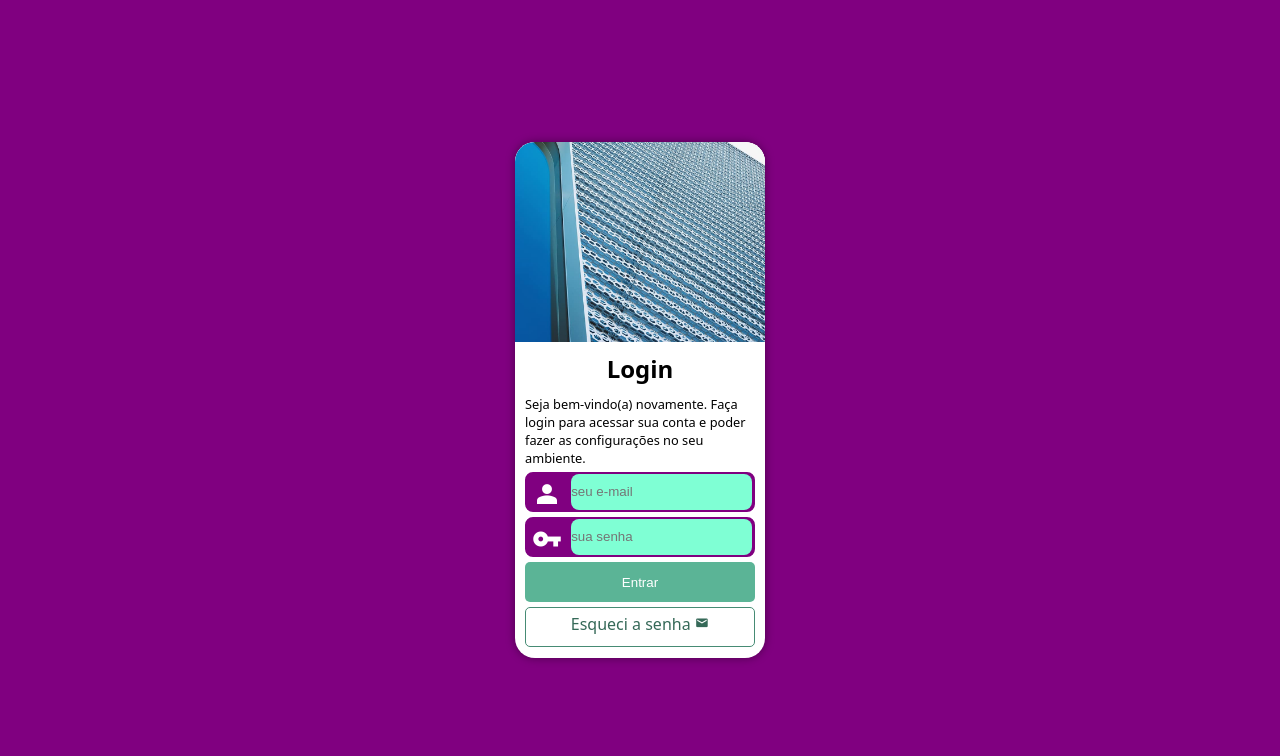
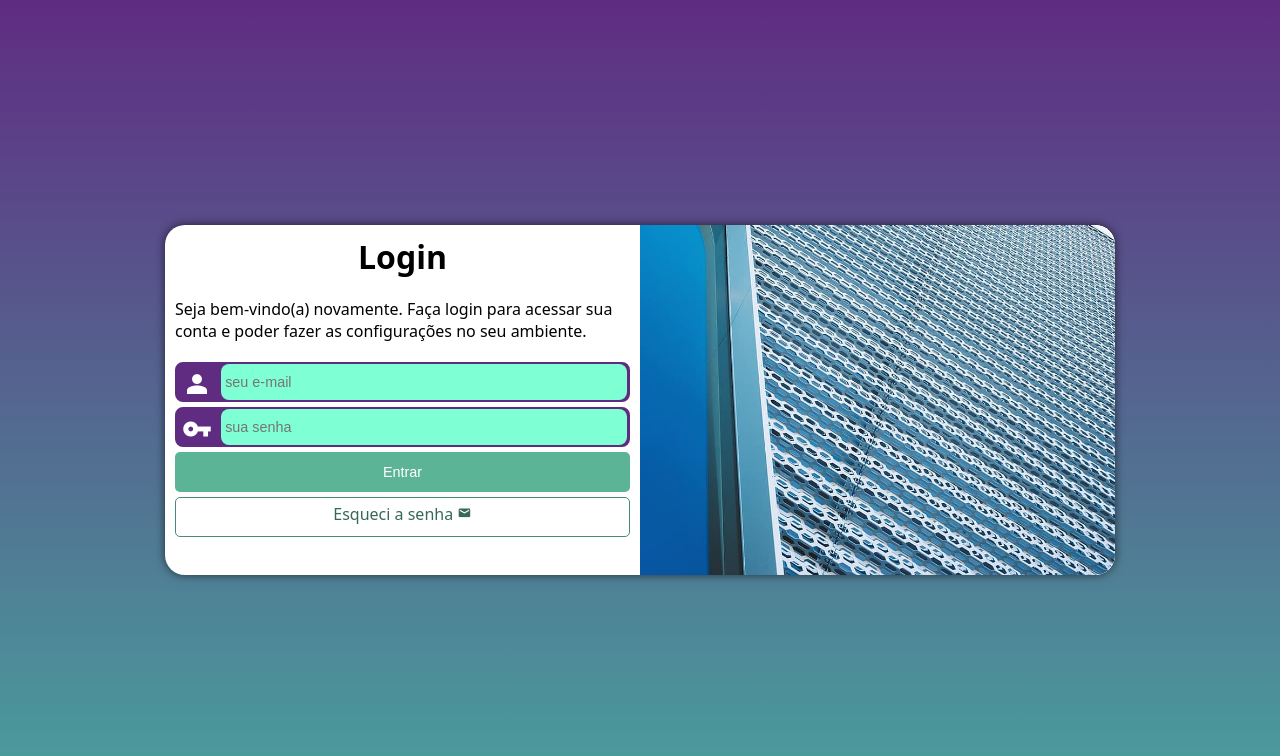
Before and after one commit to weritonpetreca/projeto-login, a plain HTML site: page index.html in a window 1280 px wide. Drawn offline with nearby package versions, Linux system fonts and the light colour scheme.

Commit message:
finalizado projeto cru

```diff
--- /dev/null
+++ b/estilos/media-query.css
@@ -0,0 +1,57 @@
+@charset "UTF-8";
+
+@media screen and (min-width: 768px) and (max-width: 992px) {
+    body {
+        background-image: linear-gradient(to bottom, #5f2c82, #49a09d);
+    }
+
+    section#login {
+        width: 80vw;
+        height: 280px;
+    }
+
+    section#login div#imagem {
+        width: 30%;
+        height: 100%;
+        float: left;
+
+    }
+
+    section#login div#formulario {
+        width: 70%;
+        height: 100%;
+        float: right;
+    }
+}
+
+@media screen and (min-width: 992px) {
+    body {
+        background-image: linear-gradient(to bottom, #5f2c82, #49a09d);
+    }
+
+    section#login {
+        width: 950px;
+        height: 350px;
+    }
+
+    section#login div#imagem {
+        width: 50%;
+        height: 100%;
+        float: right;
+    }
+
+    section#login div#formulario {
+        width: 50%;
+        height: 100%;
+        float: left;
+    }
+
+    section#login div#formulario h1 {
+        font-size: 2rem;
+    }
+
+    section#login div#formulario p {
+        font-size: 1rem;
+        padding: 10px 0px 15px 0px;
+    }
+}
--- a/estilos/style.css
+++ b/estilos/style.css
@@ -11,7 +11,7 @@ html, body {
     height: 100vh;
     font-family: system-ui, -apple-system, BlinkMacSystemFont, 'Segoe UI', Roboto, Oxygen, Ubuntu, Cantarell, 'Open Sans', 'Helvetica Neue', sans-serif;
     font-size: 1rem;
-    background-color: purple;
+    background-color: #5f2c82;
 }
 
 main {
@@ -26,7 +26,7 @@ section#login {
     width: 250px;
     height: 516px;
     border-radius: 20px;
-    box-shadow: 0px 0px 10px rgba(0, 0, 0, 0.4);
+    box-shadow: 0px 0px 10px rgba(0, 0, 0, 0.61);
     top: 50%;
     left: 50%;
     transform: translate(-50%, -50%);
@@ -36,6 +36,7 @@ section#login {
 }
 
 section#login div#imagem {
+    display: block;
     background: white url(../imagens/metal.jpg) no-repeat bottom;
     background-size: cover;
     height: 200px;
@@ -59,10 +60,10 @@ section#login div#formulario p {
 section#login div#formulario div.campo {
     height: 40px;
     width: 100%;
-    background-color: purple;
+    background-color: #5f2c82;
     margin: 5px 0px;
     border-radius: 8px;
-    border: 2px solid purple;
+    border: 2px solid #5f2c82;
 }
 
 section#login div#formulario div.campo label span {
@@ -80,7 +81,8 @@ section#login div#formulario div.campo input {
     border-radius: 8px;
     border: none;
     background-color: aquamarine;
-    transform: translateY(-13px);
+    font-size: 0.9rem;
+    transform: translateY(-12px);
 }
 
 section#login div#formulario div.campo input:focus-within {
@@ -97,6 +99,7 @@ section#login div#formulario input[type="submit"] {
     border-radius: 5px;
     border: none;
     cursor: pointer;
+    font-size: 0.9rem;
 }
 
 section#login div#formulario input[type="submit"]:hover {
--- a/index.html
+++ b/index.html
@@ -6,6 +6,7 @@
     <title>Login</title>
     <link rel="stylesheet" href="/estilos/style.css">
     <link rel="stylesheet" href="https://fonts.googleapis.com/css2?family=Material+Symbols+Outlined:opsz,wght,FILL,GRAD@20..48,100..700,0..1,-50..200&icon_names=mail,person,vpn_key" />
+    <link rel="stylesheet" href="estilos/media-query.css">
 </head>
 <body>
     <main>
@@ -21,11 +22,11 @@
 
                     <div class="campo">
                         <label for="iemail"><span class="material-symbols-outlined">person</span></label>
-                        <input type="email" name="email" id="iemail" placeholder="seu e-mail" required minlength="8" maxlength="30" autocomplete="email">
+                        <input type="email" name="email" id="iemail" placeholder=" seu e-mail" required minlength="8" maxlength="30" autocomplete="email">
                     </div>
                     <div class="campo">
                         <label for="isenha"><span class="material-symbols-outlined">vpn_key</span></label>
-                        <input type="password" name="senha" id="isenha" placeholder="sua senha" required minlength="5" maxlength="20" autocomplete="current-password">
+                        <input type="password" name="senha" id="isenha" placeholder=" sua senha" required minlength="5" maxlength="20" autocomplete="current-password">
                     </div>
                     <input type="submit" value="Entrar">
                     <a class="botao" href="esqueci.html" target="_blank">Esqueci a senha <span class="material-symbols-outlined">mail</span></a>
```
